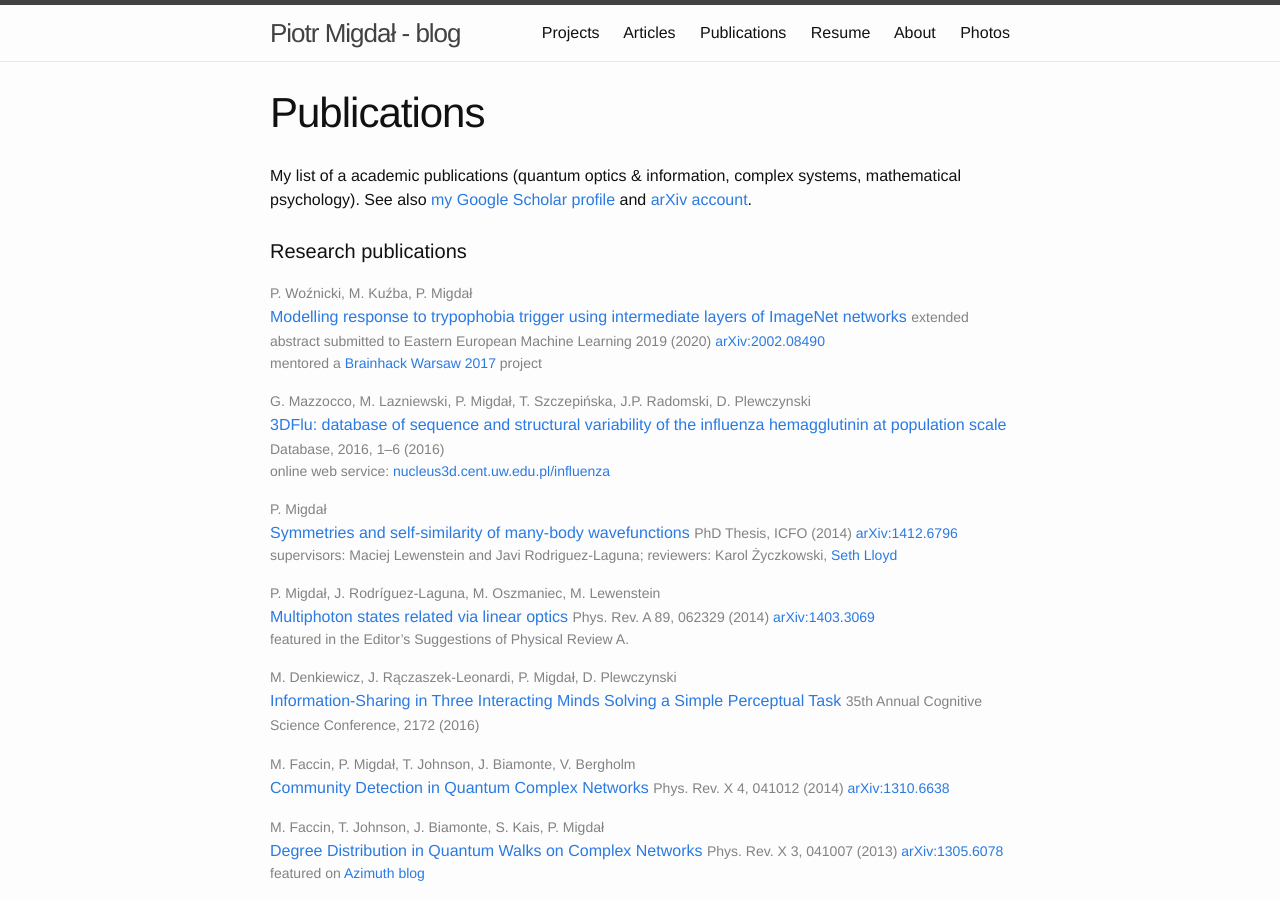
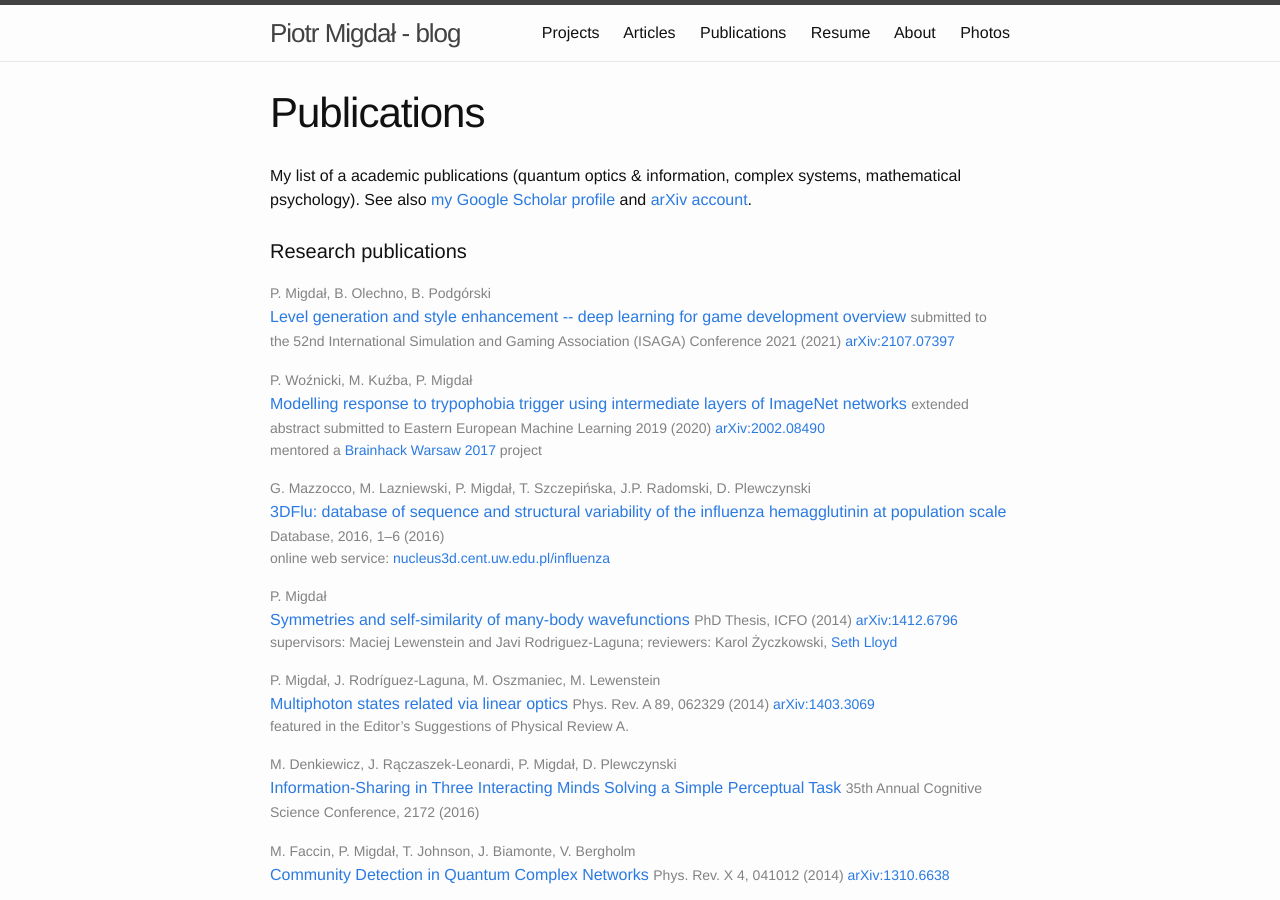
Before and after one commit to stared/jekyll-blog-pre-2022, a Jekyll site: the page built from publications.html, in a window 1280 px wide and 900 px high. Built offline with Jekyll 4.4.1, drawn with Linux system fonts in a browser that asks for light colours; nearby versions of some CDN libraries.

Commit message:
added deep learning game overview paper arxiv, fixed mafia

```diff
--- a/_data/publications.yaml
+++ b/_data/publications.yaml
@@ -1,3 +1,10 @@
+- authors: P. Migdał, B. Olechno, B. Podgórski
+  title:   "Level generation and style enhancement -- deep learning for game development overview"
+  journal: "submitted to the 52nd International Simulation and Gaming Association (ISAGA) Conference 2021"
+  link:    "https://arxiv.org/abs/2107.07397"
+  year:    2021
+  arXiv:   "2107.07397"
+
 - authors: P. Woźnicki, M. Kuźba, P. Migdał
   title:   "Modelling response to trypophobia trigger using intermediate layers of ImageNet networks"
   journal: "extended abstract submitted to Eastern European Machine Learning 2019"
@@ -82,6 +89,7 @@
 
 - authors: P. Migdał
   title:   "A mathematical model of the Mafia game"
+  link:    "https://arxiv.org/abs/1009.1031"
   journal: "eternal preprint"
   year:    2010
   arXiv:   "1009.1031"
```
